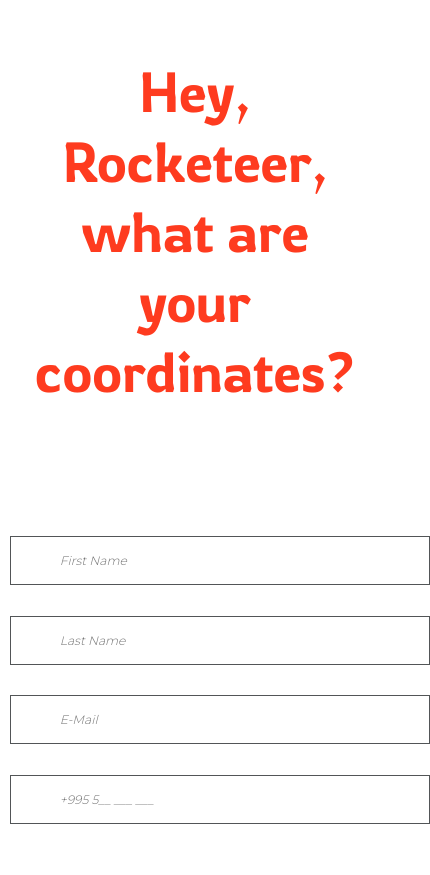
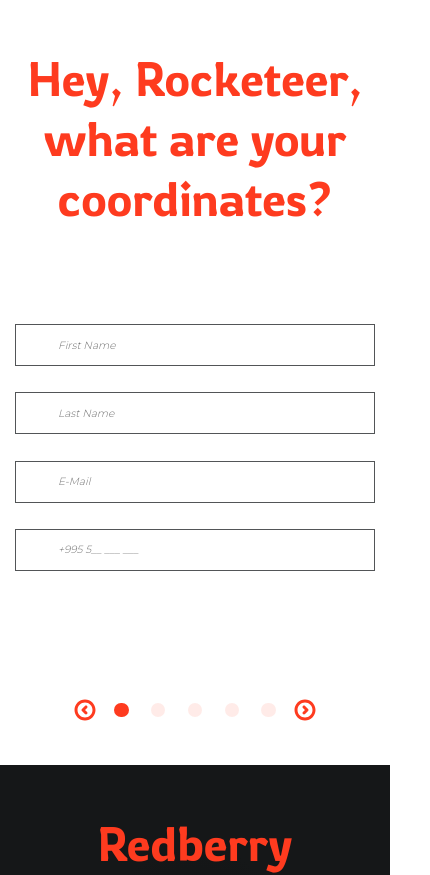
Before and after one commit to gonjila/Rocketeer-questionnaire, a React (Create React App) app: page /personal-information in a window 390 px wide. Shown: the top 875 px of the page, 430 px wide, since content can reach past the window. Built offline with nearby package versions, Linux system fonts and the light colour scheme.

Commit message:
made responsive welcome, submitter and gratitude pages

```diff
--- a/src/components/dark-side.jsx
+++ b/src/components/dark-side.jsx
@@ -28,7 +28,7 @@ const Container = styled.div`
   .child {
     width: 700px;
     max-width: 95%;
-    height: 38rem;
+    /* height: 38rem; */
 
     font-family: Montserrat;
     font-style: normal;
--- a/src/index.css
+++ b/src/index.css
@@ -39,7 +39,7 @@ body {
 }
 
 .title {
-  width: 784px;
+  width: 49rem;
   max-width: 95%;
   margin: 0;
   text-align: center;
@@ -59,7 +59,7 @@ body {
 
   color: #fff;
   font-family: Montserrat;
-  font-size: 24px;
+  font-size: 1.5rem;
   line-height: 1.8125rem;
 }
 
@@ -154,3 +154,8 @@ input[type="radio"] {
     width: 100%;
   }
 }
+@media (max-width: 550px) {
+  :root {
+    font-size: 12px;
+  }
+}
--- a/src/pages/Welcome.jsx
+++ b/src/pages/Welcome.jsx
@@ -47,16 +47,71 @@ const Container = styled.div`
     margin-bottom: 1.125rem;
 
     button {
-      width: 24.6875rem;
-      height: 4.9375rem;
+      width: 24.5rem;
+      height: 5rem;
     }
   }
   #toApplications {
-    text-decoration: underline;
+    /* text-decoration: underline; */
   }
   img {
     width: 25.625rem;
     height: 23.2781rem;
     transform: rotate(27.28deg);
   }
+
+  @media (max-width: 800px) {
+    h1 {
+      font-size: 50px;
+      margin-bottom: 65px;
+    }
+    a {
+      font-size: 15px;
+      line-height: 18px;
+    }
+    #toPersonalInformation {
+      margin-bottom: 10px;
+
+      button {
+        font-size: 15px;
+        line-height: 18px;
+        width: 245px;
+        height: 50px;
+      }
+    }
+    img {
+      width: 256px;
+      height: 232px;
+    }
+  }
+  @media (max-width: 550px) {
+    h1 {
+      font-size: 40px;
+      margin-bottom: 45px;
+    }
+  }
+  @media (max-width: 430px) {
+    h1 {
+      font-size: 30px;
+      margin-bottom: 0px;
+    }
+    a {
+      font-size: 12px;
+      line-height: 14px;
+    }
+    #toPersonalInformation {
+      margin-bottom: 10px;
+
+      button {
+        font-size: 12px;
+        line-height: 14px;
+        width: 200px;
+        height: 40px;
+      }
+    }
+    img {
+      width: 224px;
+      height: 192px;
+    }
+  }
 `;
--- a/src/pages/about-events.jsx
+++ b/src/pages/about-events.jsx
@@ -142,6 +142,8 @@ const Container = styled.div`
 
         p {
           width: 40.5rem;
+          max-width: 95%;
+          white-space: wrap;
         }
 
         textarea {
--- a/src/pages/gratitude.jsx
+++ b/src/pages/gratitude.jsx
@@ -30,13 +30,32 @@ const Container = styled.div`
   align-items: center;
 
   h1 {
-    width: 1066px;
-    height: 191px;
+    max-width: 95%;
+    text-align: center;
 
     color: var(--redberryRed);
     font-family: Rowdies;
     font-weight: normal;
-    font-size: 96px;
-    line-height: 119px;
+    font-size: 6rem;
+    line-height: 7.5rem;
+  }
+
+  @media (max-width: 800px) {
+    h1 {
+      font-size: 50px;
+      line-height: 65px;
+    }
+  }
+  @media (max-width: 600px) {
+    h1 {
+      font-size: 35px;
+      line-height: 45px;
+    }
+  }
+  @media (max-width: 400px) {
+    h1 {
+      font-size: 25px;
+      line-height: 35px;
+    }
   }
 `;
--- a/src/pages/personal-information.jsx
+++ b/src/pages/personal-information.jsx
@@ -139,12 +139,12 @@ const Container = styled.div`
 
   .lightSide {
     .title {
-      width: 716px;
-      margin-bottom: 130px;
+      width: 44.5rem;
+      margin-bottom: 8rem;
     }
 
     form {
-      margin-bottom: 175px;
+      margin-bottom: 11rem;
 
       display: flex;
       flex-direction: column;
--- a/src/pages/submitter.jsx
+++ b/src/pages/submitter.jsx
@@ -13,7 +13,7 @@ function SubmitterPage() {
 
   // TODO თუ რომელიმე გვერდზე სავალდებულო პასუხები არაა შევსებული გადაამისამართოს მანდ.
   return (
-    <Container>
+    <Container className="page">
       <Link to="/gratitude">
         <button className="redberryBtn" onClick={onSubmitClick}>
           Submit
@@ -29,30 +29,50 @@ function SubmitterPage() {
 export default SubmitterPage;
 
 const Container = styled.div`
-  width: 100vw;
-  height: 100vh;
   background-image: var(--primaryBg);
 
-  display: flex;
   flex-direction: column;
   justify-content: center;
   align-items: center;
 
   .redberryBtn {
-    width: 395px;
-    height: 79px;
-    margin-bottom: 35px;
+    width: 24.5rem;
+    height: 5rem;
+    margin-bottom: 2.1875rem;
   }
 
   .toBack {
-    width: 190px;
-    height: 50px;
+    width: 12rem;
+    height: 48px;
     text-align: center;
 
     color: #fff;
     font-family: Montserrat;
     font-weight: normal;
-    font-size: 28px;
-    line-height: 34px;
+    font-size: 1.75rem;
+    line-height: 32px;
+  }
+
+  @media (max-width: 800px) {
+    .redberryBtn {
+      font-size: 16px;
+      width: 245px;
+      height: 50px;
+      margin-bottom: 20px;
+    }
+    .toBack {
+      font-size: 16px;
+    }
+  }
+  @media (max-width: 550px) {
+    .redberryBtn {
+      font-size: 14px;
+      width: 200px;
+      height: 40px;
+      margin-bottom: 15px;
+    }
+    .toBack {
+      font-size: 14px;
+    }
   }
 `;
```
